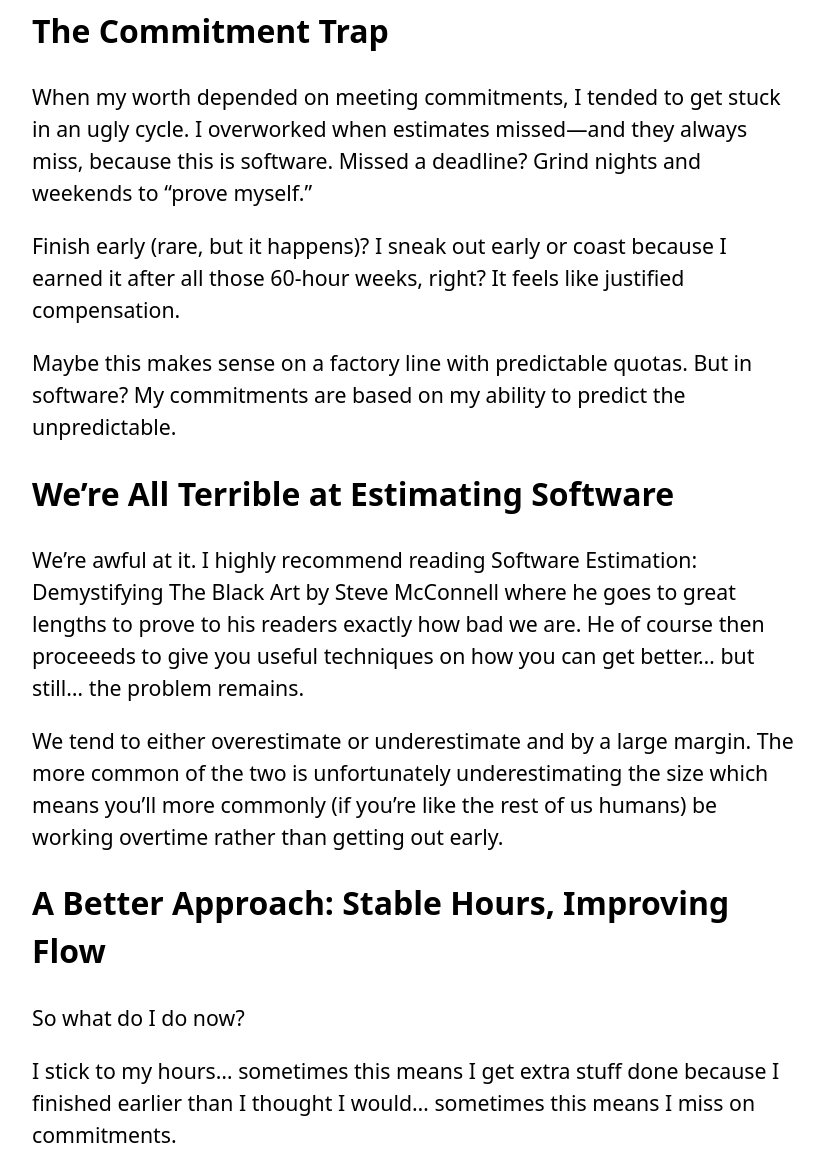
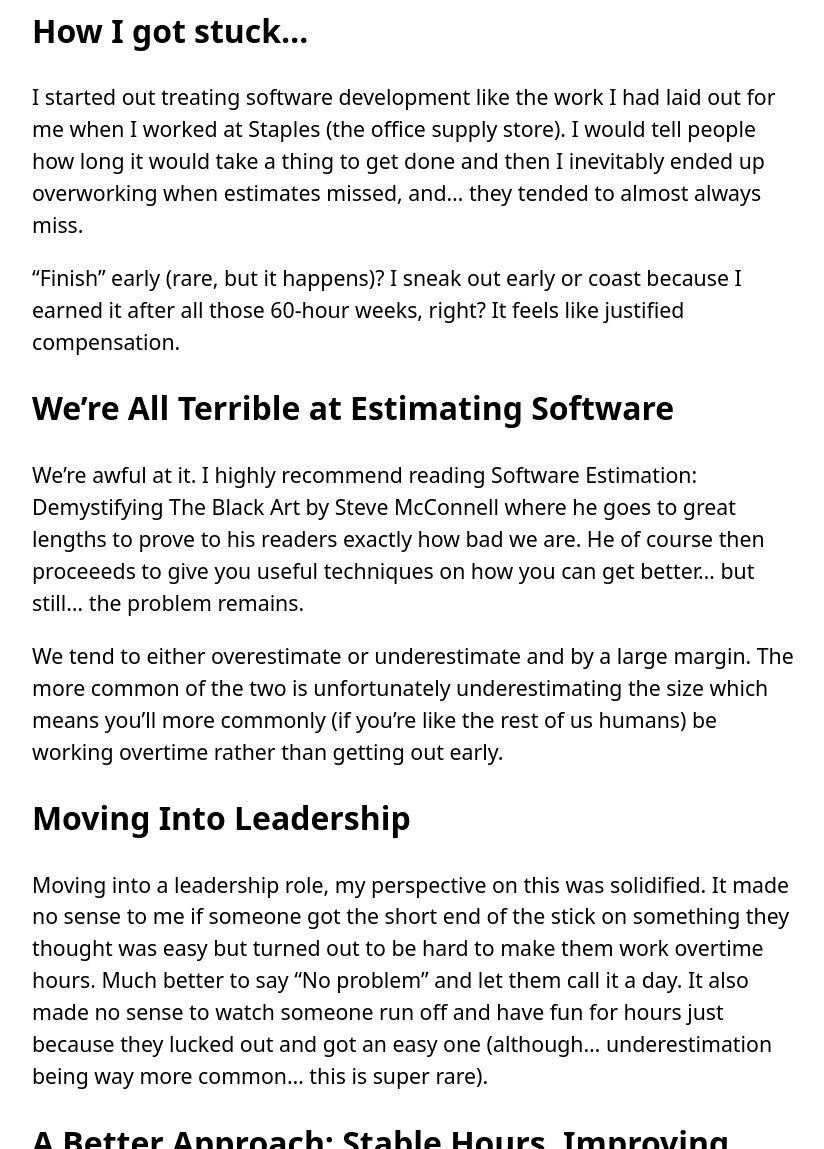
Before and after one commit to Tiberriver256/Tiberriver256.GitHub.io, a Jekyll site: the page built from _posts/2026-02-03-stable-work-hours-over-commitments.md, in a window 1280 px wide and 1400 px high, scrolled down 904 px. Shown: the part 251-1400 px from the top of the window, without its empty margins (224-1048 px from the left). Built offline with Jekyll 4.4.1, drawn with Linux system fonts in a browser that asks for light colours; comment, search, counter and statistics services are not loaded.

Commit message:
fix(blog): refine content structure and clarity in stable work hours post

```diff
--- a/_posts/2026-02-03-stable-work-hours-over-commitments.md
+++ b/_posts/2026-02-03-stable-work-hours-over-commitments.md
@@ -5,6 +5,7 @@ title: "Why I Prefer Stable Hours Over 'Get Your Work Done' in Software Dev"
 description:
   "In software dev, commitment-based schedules create unpredictable workloads. I
   prefer stable hours over the guilt cycle of estimation."
+
 modified: 2026-02-03
 tags:
   - Productivity
@@ -23,17 +24,16 @@ difficult to estimate your schedule can quickly become chaos.
 
 {% include image.html path="unpredictable-hours-graph.png" alt="Graph showing a wavy red line with peaks and valleys representing unpredictable daily work hours - what I want to avoid" %}
 
-## The Commitment Trap
+## How I got stuck...
 
-When my worth depended on meeting commitments, I tended to get stuck in an ugly
-cycle. I overworked when estimates missed—and they always miss, because this is
-software. Missed a deadline? Grind nights and weekends to "prove myself."
+I started out treating software development like the work I had laid out for me
+when I worked at Staples (the office supply store). I would tell people how long
+it would take a thing to get done and then I inevitably ended up overworking
+when estimates missed, and... they tended to almost always miss.
 
-Finish early (rare, but it happens)? I sneak out early or coast because I earned
-it after all those 60-hour weeks, right? It feels like justified compensation.
-
-Maybe this makes sense on a factory line with predictable quotas. But in
-software? My commitments are based on my ability to predict the unpredictable.
+"Finish" early (rare, but it happens)? I sneak out early or coast because I
+earned it after all those 60-hour weeks, right? It feels like justified
+compensation.
 
 ## We're All Terrible at Estimating Software
 
@@ -47,23 +47,36 @@ common of the two is unfortunately underestimating the size which means you'll
 more commonly (if you're like the rest of us humans) be working overtime rather
 than getting out early.
 
+## Moving Into Leadership
+
+Moving into a leadership role, my perspective on this was solidified. It made no
+sense to me if someone got the short end of the stick on something they thought
+was easy but turned out to be hard to make them work overtime hours. Much better
+to say "No problem" and let them call it a day. It also made no sense to watch
+someone run off and have fun for hours just because they lucked out and got an
+easy one (although... underestimation being way more common... this is super
+rare).
+
 ## A Better Approach: Stable Hours, Improving Flow
 
 So what do I do now?
 
-I stick to my hours... sometimes this means I get extra stuff done because I finished earlier than I thought I would... sometimes this means I miss on commitments.
+I stick to my hours... sometimes this means I get extra stuff done because I
+finished earlier than I thought I would... sometimes this means I miss on
+commitments.
 
 Every time, though, it means my hours are stable and predictable.
 
-
 ## The Benefits
 
-* **Stability** - Being able to tell my family when I'll actually be home. Not carrying
-around guilt that "I didn't finish the thing I promised, so I must not be good
-at my job."
-* **Failure** - Failure isn't always bad... it's an opportunity to learn and improve. When I or my team fail to meet commitments within a reasonable timeframe we can talk about what went wrong and what we can do better next time. Overworking to hit a deadline short-circuited that value for me for a long time.
-
-
+- **Stability** - Being able to tell my family when I'll actually be home. Not
+  carrying around guilt that "I didn't finish the thing I promised, so I must
+  not be good at my job."
+- **Failure** - Failure isn't always bad... it's an opportunity to learn and
+  improve. When I or my team fail to meet commitments within a reasonable
+  timeframe we can talk about what went wrong and what we can do better next
+  time. Overworking to hit a deadline short-circuited that value for me for a
+  long time.
 
 > **Side Note:** I still work crazy hours sometimes... but... that's a different
 > problem 😝
```
